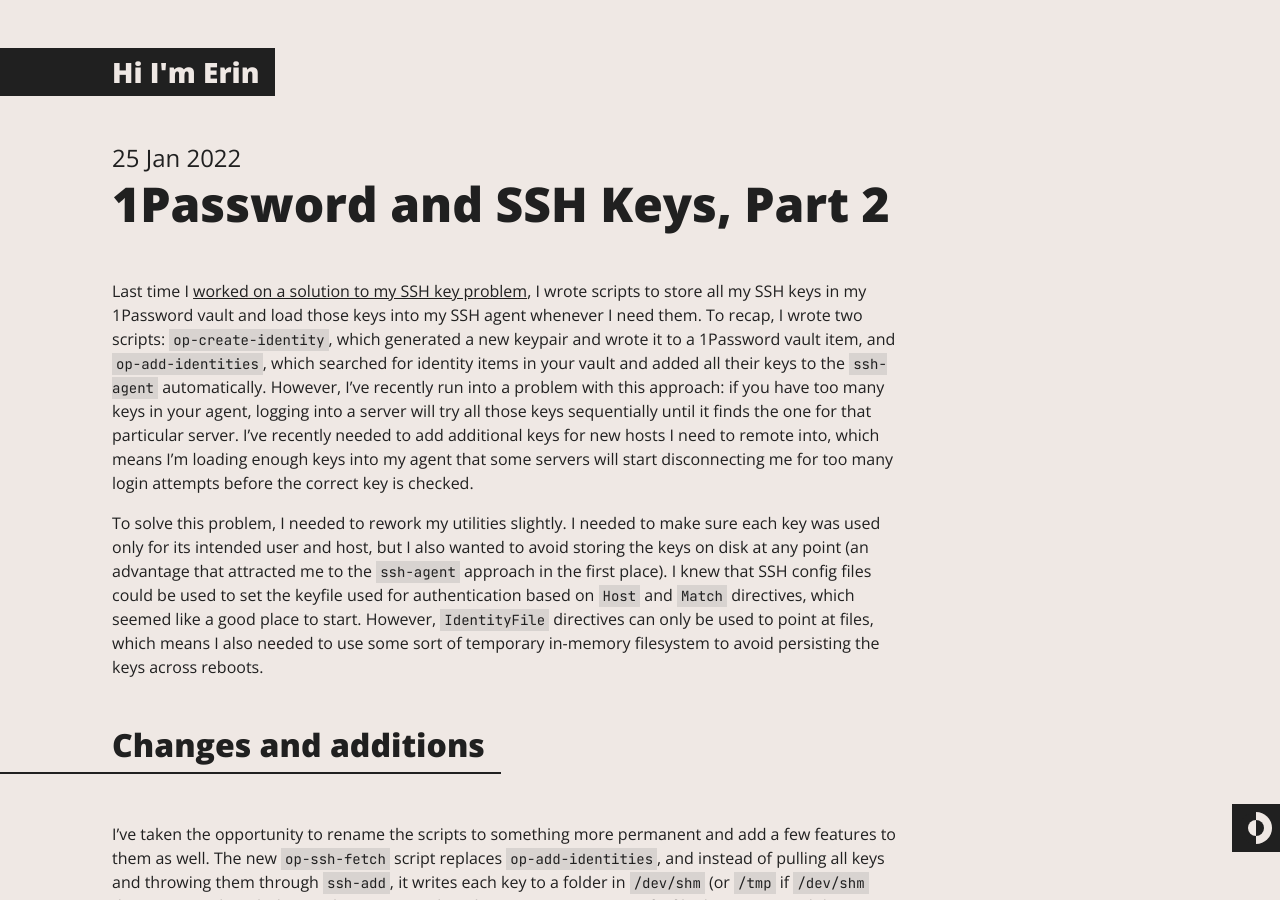
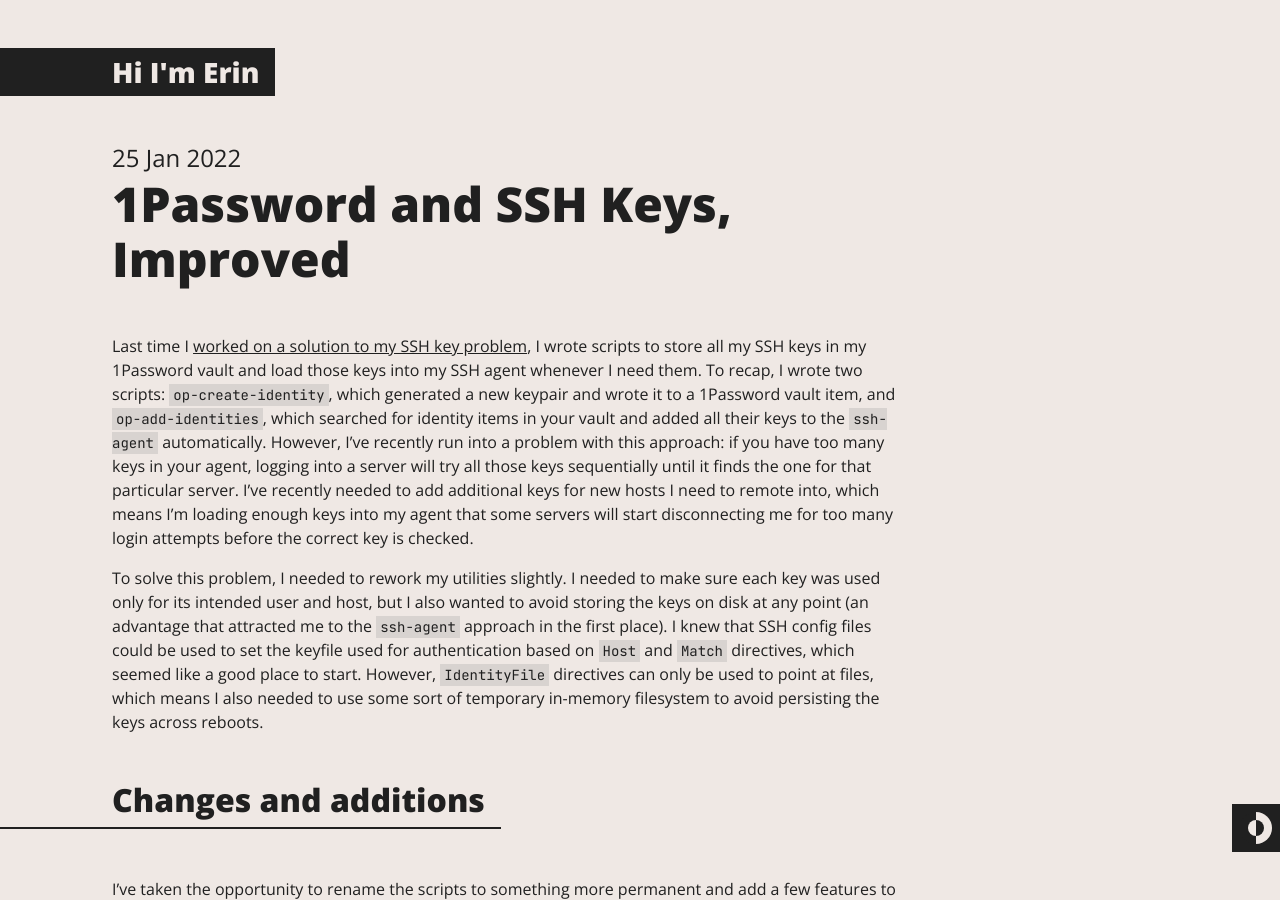
Before and after one commit to eritbh/eritbh.github.io, a Jekyll site: the page built from _posts/2022-01-25-1password-ssh-keys-improved.md, in a window 1280 px wide and 900 px high. Built offline with Jekyll 4.4.1, drawn with Linux system fonts in a browser that asks for light colours.

Commit message:
i don't always edit, but when i do, it's after i post the thing

```diff
--- a/_posts/2022-01-25-1password-ssh-keys-improved.md
+++ b/_posts/2022-01-25-1password-ssh-keys-improved.md
@@ -1,5 +1,5 @@
 ---
-title: 1Password and SSH Keys, Part 2
+title: 1Password and SSH Keys, Improved
 excerpt: Releasing v1.0 of my key management suite, informed and improved by lessons learned from the original proof of concept.
 ---
 
```
